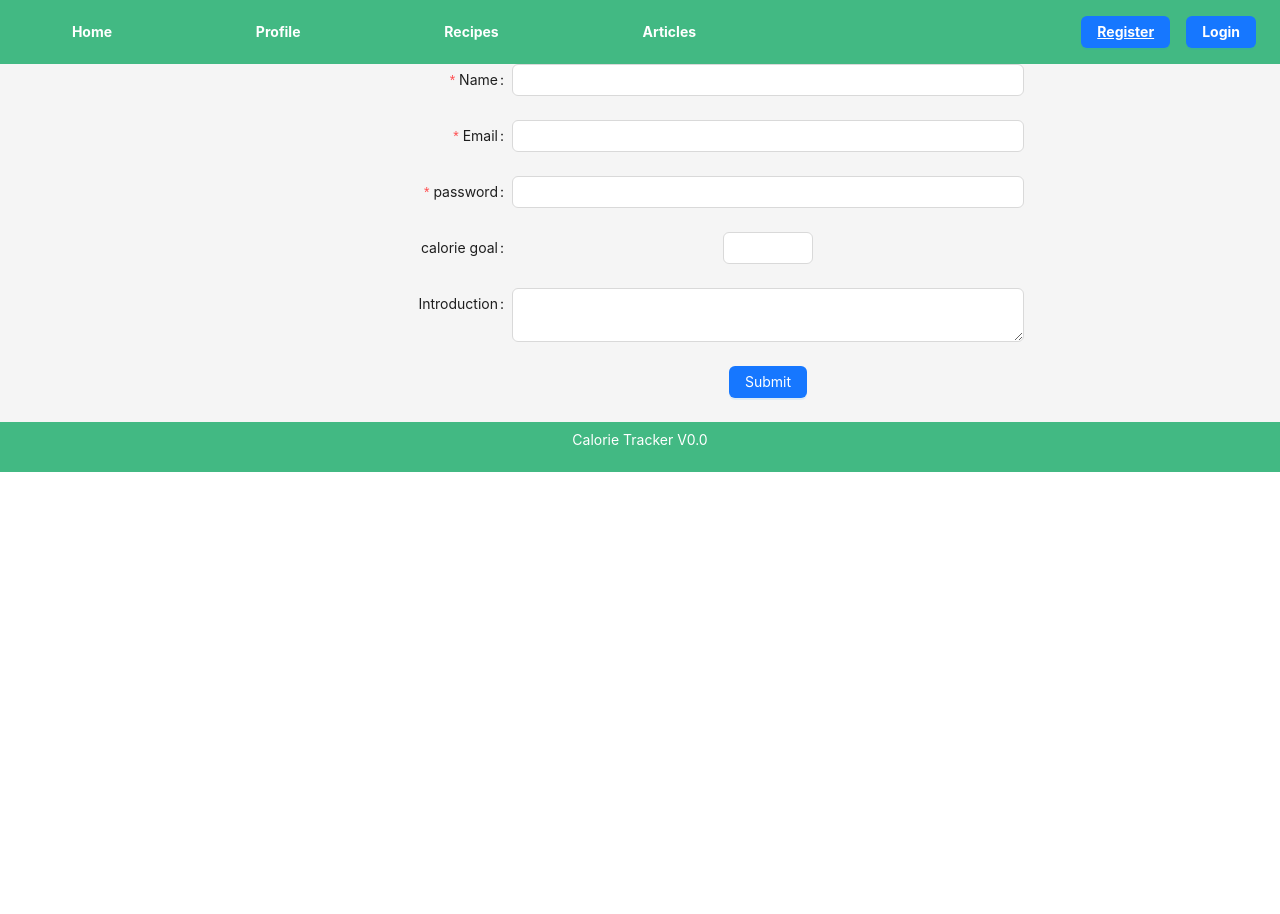
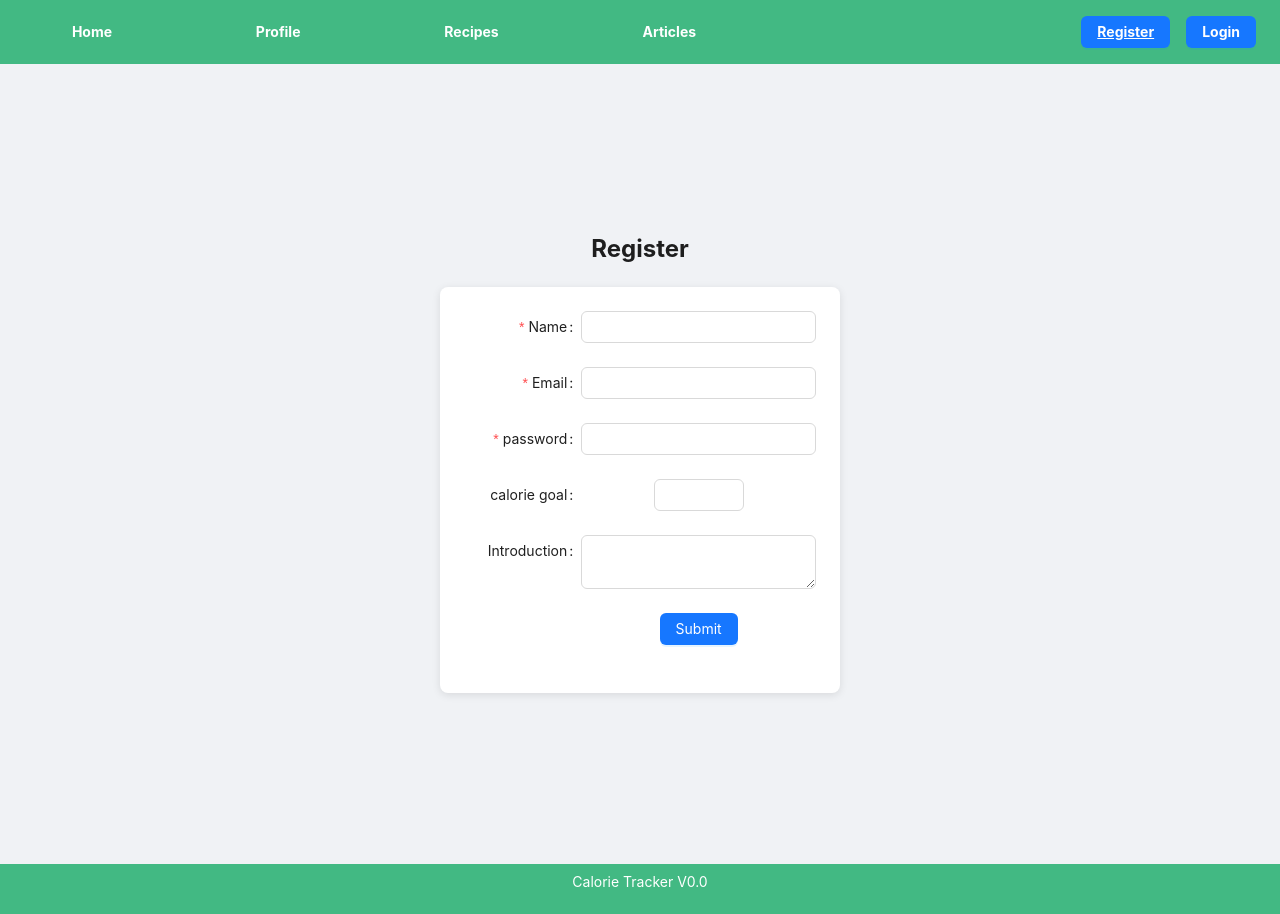
Before and after one commit to luchefeng/Web_Applications_Development, a Vue app in the folder front_vue/: page /register in a window 1280 px wide. Before the commit the page ends 800 px from the top, so only its background shows below. Built offline with nearby package versions, Linux system fonts and the light colour scheme.

Commit message:
更新了需求文档和API文档
由于老分支莫名其妙用不了edit with copilot了，所以我又新建了一个分支

```diff
--- a/front_vue/src/components/Register.vue
+++ b/front_vue/src/components/Register.vue
@@ -1,4 +1,6 @@
 <template>
+  <div class="register-container">
+    <h1 class="register-title">Register</h1>
     <!-- 表单组件 -->
     <a-form
       :model="formState"
@@ -6,6 +8,7 @@
       name="nest-messages"
       :validate-messages="validateMessages"
       @finish="onFinish"
+      class="register-form"
     >
       <!-- 用户名输入框 -->
       <a-form-item :name="['user', 'name']" label="Name" :rules="[{ required: true }]">
@@ -32,6 +35,7 @@
         <a-button type="primary" html-type="submit">Submit</a-button>
       </a-form-item>
     </a-form>
+  </div>
 </template>
 
 <script setup>
@@ -94,3 +98,28 @@ const onFinish = async () => {
   }
 };
 </script>
+
+<style scoped>
+.register-container {
+  display: flex;
+  flex-direction: column;
+  align-items: center;
+  justify-content: center;
+  height: 100vh;
+  background-color: #f0f2f5;
+}
+
+.register-title {
+  margin-bottom: 24px;
+  font-size: 24px;
+  font-weight: bold;
+}
+
+.register-form {
+  width: 400px;
+  padding: 24px;
+  background: white;
+  border-radius: 8px;
+  box-shadow: 0 2px 8px rgba(0, 0, 0, 0.1);
+}
+</style>
--- a/front_vue/src/router/index.js
+++ b/front_vue/src/router/index.js
@@ -14,7 +14,7 @@ const routes = [
   { path: '/home_link', component: Home_link },
   { path: '/start', component: Start },
   { path: '/login', component: Login },
-  { path: '/register', component: RegisterP }, // 更改为 RegisterP 组件
+  { path: '/register', component: Register }, // 更改为 RegisterP 组件
   { path: '/profile', component: Profile },
   { path: '/recipes', component: Recipes },
   { path: '/articles', component: Articles },
```
Also changed, not shown: 2 other files (tests, documents, lock files or other folders). Lines whose indentation alone changed are shown as unchanged.
